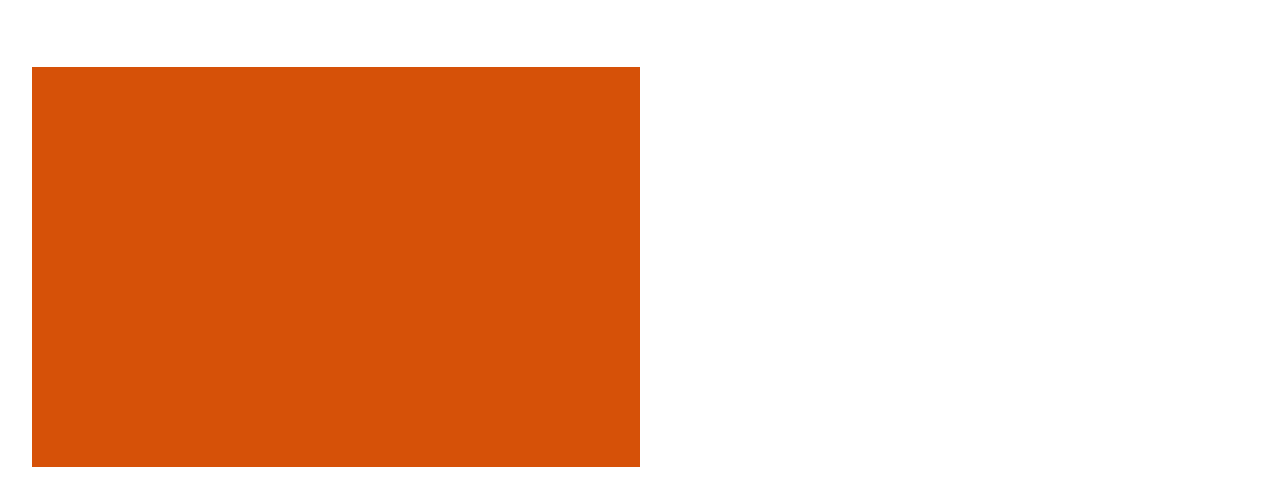
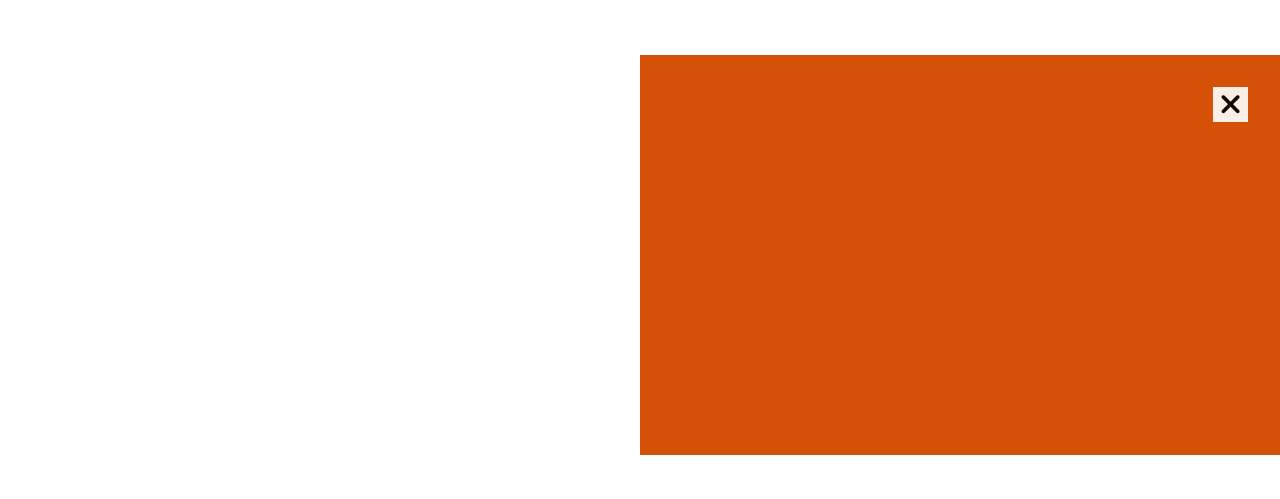
Before and after one commit to lemasam/Food-Recipe, a plain HTML site: page index.html in a window 1280 px wide. Shown: the part 345-844 px from the top of the page. After the commit the page ends 800 px from the top, so only its background shows below. Drawn offline with Linux system fonts and the light colour scheme.

Commit message:
styling more on css

```diff
--- a/css/style.css
+++ b/css/style.css
@@ -140,7 +140,7 @@ body {
 .meal-details {
   top: 50%;
   left: 50%;
-
+    position: fixed;
   color: #fff;
   /* border-radius: 1rem; */
   background: var(--tenne-tawny);
@@ -181,6 +181,25 @@ body {
 .notFound {
   color: var(--tenne-tawny);
   font-size: 1.8rem;
+  text-align: center;
+}
+
+.showRecipe{
+    display: block;
+}
+.recipe-close-btn{
+    position: absolute;
+    right: 2rem;
+    top: 2rem;
+    font-size: 1.8rem;
+    background: #fff;
+    border: none;
+    width: 35px;
+    height: 35px;
+        display: flex;
+    align-items: center;
+    justify-content: center;
+    opacity: 0.9;
 }
 
 /* .hide {
--- a/index.html
+++ b/index.html
@@ -53,7 +53,6 @@
               type="button"
               class="btn recipe-close-btn"
               id="recipe-close-btn"
-              id="recipe-close-btn"
             >
               <i class="fas fa-times"></i>
             </button>
```
Also changed, not shown: js/index.js (+3 -4 lines).
